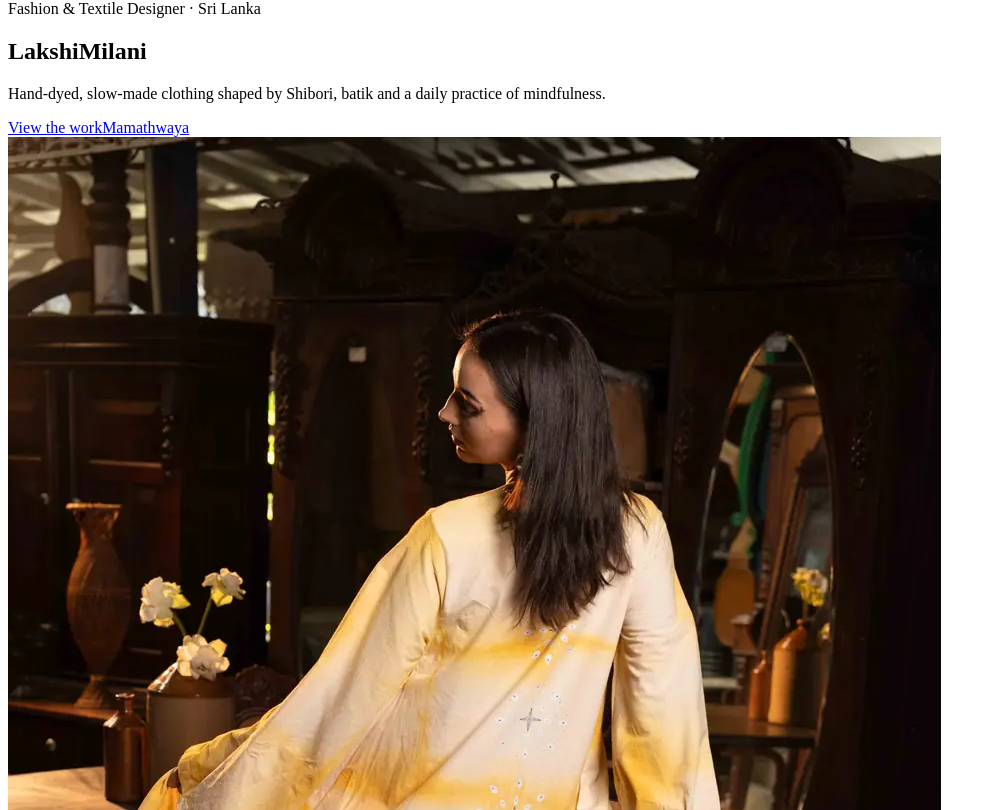
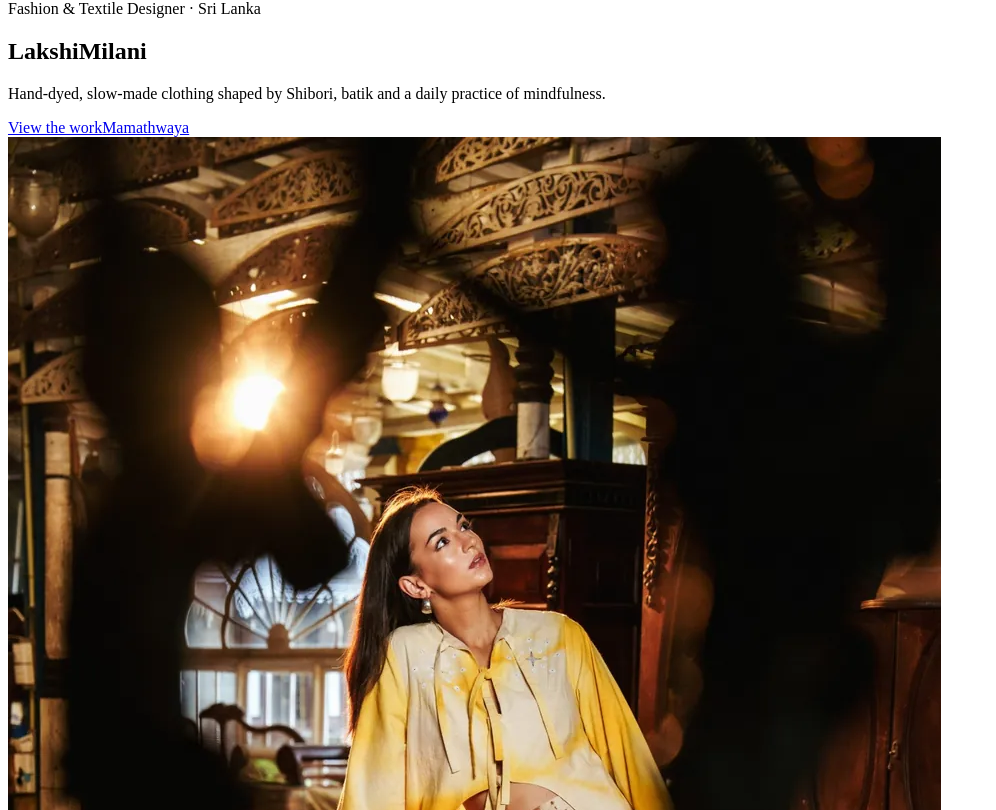
Before and after one commit to decostar27/rdcbuilds, a React (Vite) app: page / in a window 1280 px wide. Shown: the part 410-1220 px from the top of the page, without its empty margins (0-996 px from the left). Built offline with nearby package versions, Linux system fonts and the light colour scheme; the HTML template or start-up script is replaced by a standard one; a web font is replaced by a local one.

Commit message:
Header: new hero photo (saffron cape and lotus-print skirt)

```diff
--- a/index.html
+++ b/index.html
@@ -12,14 +12,14 @@
     <meta property="og:type" content="website" />
     <meta property="og:title" content="Lakshi Milani · Fashion & Textile Designer" />
     <meta property="og:description" content="Hand-dyed, slow-made clothing shaped by Shibori, batik and mindfulness. Founder of Mamathwaya." />
-    <meta property="og:image" content="/images/looks/look5-12.webp" />
+    <meta property="og:image" content="/images/hero.webp" />
     <meta name="twitter:card" content="summary_large_image" />
 
     <link rel="icon" href="/images/brand/mark.webp" />
     <link rel="apple-touch-icon" href="/images/brand/mark.webp" />
 
     <!-- start fetching the header photo immediately -->
-    <link rel="preload" as="image" href="/images/looks/look5-12.webp" fetchpriority="high" />
+    <link rel="preload" as="image" href="/images/hero.webp" fetchpriority="high" />
 
     <link rel="preconnect" href="https://fonts.googleapis.com" />
     <link rel="preconnect" href="https://fonts.gstatic.com" crossorigin />
--- a/src/sections/Hero.jsx
+++ b/src/sections/Hero.jsx
@@ -38,8 +38,8 @@ export default function Hero({ ready }) {
         <Card3D className="hero-card" max={7}>
           <Layer z={0} className="hero-arch-wrap">
             <motion.div className="hero-arch" initial={{ opacity: 0 }} animate={{ opacity: 1 }} transition={{ duration: 0.6 }}>
-              <motion.img src={img('looks/look5-12.webp')} width="933" height="1400" fetchpriority="high" decoding="async"
-                alt="A model twirls in a hand-dyed saffron gown from the Thama Nibbana collection"
+              <motion.img src={img('hero.webp')} width="933" height="1400" fetchpriority="high" decoding="async"
+                alt="A model in a hand-dyed saffron cape and lotus-print skirt from the Thama Nibbana collection, in a room of antique wooden furniture"
                 initial={{ scale: 1.08 }} animate={{ scale: 1 }} transition={{ duration: 1.6, ease }} />
             </motion.div>
           </Layer>
```
Also changed, not shown: public/images/hero.webp (added).
